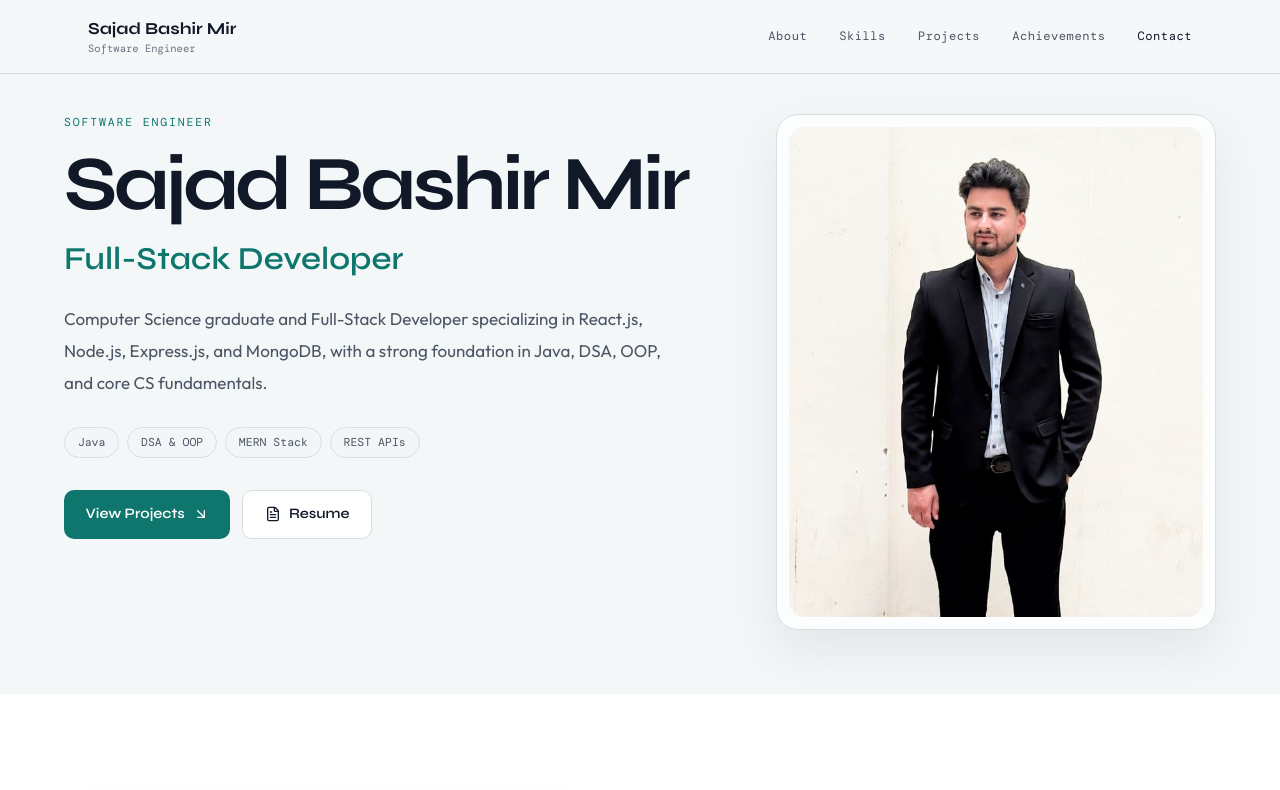
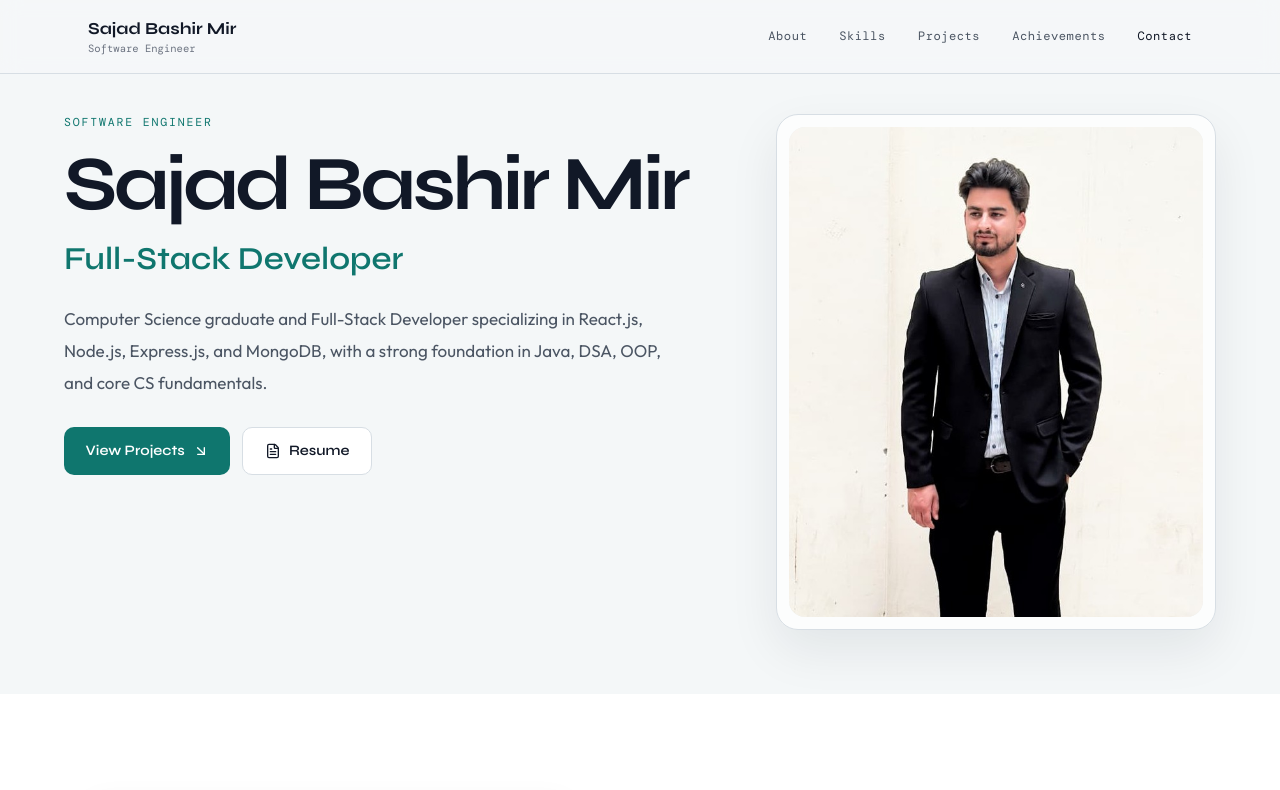
Before and after one commit to mir-sajad-01/My-Portfolio, a React (Vite) app: page / in a window 1280 px wide. Shown: the top 790 px of the page. Built offline with nearby package versions, Linux system fonts and the light colour scheme; a web font is replaced by a local one.

Commit message:
remove some text in bio part

```diff
--- a/src/components/Hero.jsx
+++ b/src/components/Hero.jsx
@@ -50,13 +50,7 @@ export default function Hero() {
               foundation in Java, DSA, OOP, and core CS fundamentals.
             </p>
 
-            <div className="mb-8 flex flex-wrap gap-2">
-              {siteConfig.focusAreas.map((item) => (
-                <span key={item} className="skill-pill">
-                  {item}
-                </span>
-              ))}
-            </div>
+
 
             <div className="flex flex-wrap gap-3">
               <a
```
